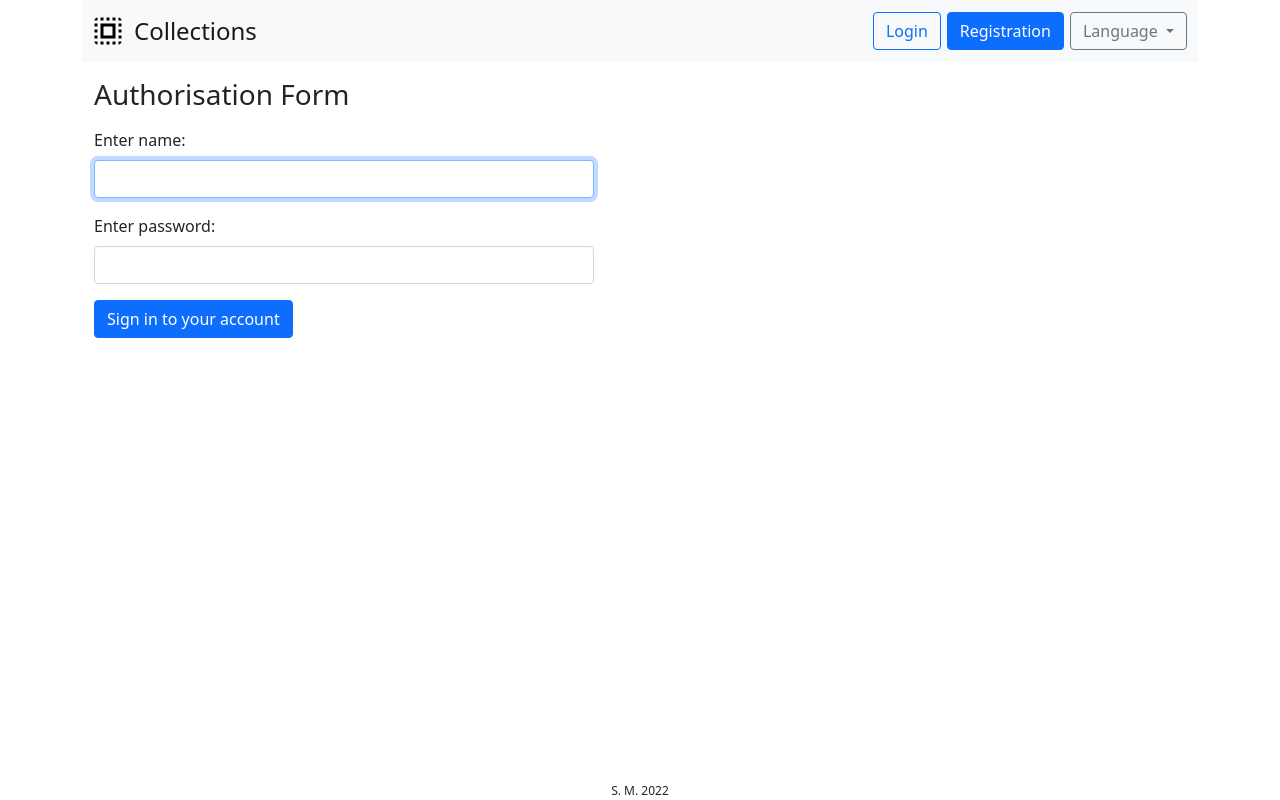
After one commit to MaxSank/Collections, a Django app: page /en/login_user/ in a window 1280 px wide. The commit adds this page. Run offline with Django 4.2, Linux system fonts and the light colour scheme; some libraries are stand-ins or nearby versions.

Commit message:
Add login, logout. Add first iteration of register, doesn't work: manager isn't available

```diff
--- a/collections_django/urls.py
+++ b/collections_django/urls.py
@@ -20,16 +20,12 @@ from django.conf.urls.static import static
 from django.conf.urls.i18n import i18n_patterns
 
 
-"""urlpatterns = i18n_patterns(
-    path('admin/', admin.site.urls),
-
-    prefix_default_language=False
-)"""
-
 urlpatterns = [
     path('admin/', admin.site.urls),
 ] + static(settings.STATIC_URL, document_root=settings.STATIC_ROOT)
 
 urlpatterns += i18n_patterns(
     path("", include('collection.urls')),
+    path("", include('django.contrib.auth.urls')),
+    path("", include('user.urls')),
 )
--- a/static/css/main.css
+++ b/static/css/main.css
@@ -28,3 +28,12 @@ footer {
   text-align: center;
   margin-top: 15px;
 }
+
+/* Width of registration and authorisation form */
+form[name*="registration_form"]{
+  max-width: 500px;
+}
+
+form[name*="authorisation_form"]{
+  max-width: 500px;
+}
--- a/templates/main/layout.html
+++ b/templates/main/layout.html
@@ -62,15 +62,15 @@
           </li>
 
           <li class="nav-item">
-            <a type="button" class="btn btn-outline-primary" href="">{% translate 'Logout' %}</a>
+            <a type="button" class="btn btn-outline-primary" href="{% url 'logout' %}">{% translate 'Logout' %}</a>
           </li>
         {% else %}
           <li class="nav-item">
-            <a type="button" class="btn btn-outline-primary" href="">{% translate 'Login' %}</a>
+            <a type="button" class="btn btn-outline-primary" href="{% url 'login' %}">{% translate 'Login' %}</a>
           </li>
 
           <li class="nav-item">
-            <a type="button" class="btn btn-primary" href="">{% translate 'Registration' %}</a>
+            <a type="button" class="btn btn-primary" href="{% url 'register' %}">{% translate 'Registration' %}</a>
           </li>
         {% endif %}
 
--- /dev/null
+++ b/templates/user/login.html
@@ -0,0 +1,43 @@
+{% extends "main/layout.html" %}
+{% load i18n %}
+
+
+{% block body %}
+<div class="container">
+
+    <h3 class="mb-3">{% translate 'Authorisation Form' %}</h3>
+
+    {% if messages %}
+        {% for message in messages %}
+            <div class="alert alert-warning alert-dismissible fade show" role="alert">
+            {{ message }}
+            <button type="button" class="btn-close" data-bs-dismiss="alert" aria-label="Close"></button>
+            </div>
+        {% endfor %}
+    {% endif %}
+
+    <form method="post" name="authorisation_form">
+        {% csrf_token %}
+
+        {% if user.is_authenticated %}
+            <div class="mb-3">
+                {% translate 'You are logged in as' %} {{ user.username }}, <a href="{% url 'logout' %}">{% translate 'Logout' %}</a>
+            </div>
+        {% endif %}
+
+        <div class="mb-3">
+            <label for="inputUsername" class="form-label required">{% translate 'Enter name:' %}</label>
+            <input type="text" name="username" id="inputUsername" class="form-control" required autofocus>
+        </div>
+        <div class="mb-3">
+            <label for="inputPassword" class="form-label required">{% translate 'Enter password:' %}</label>
+            <input type="password" name="password" id="inputPassword" class="form-control" required>
+        </div>
+
+      <button class="btn btn-primary" type="submit">
+            {% translate 'Sign in to your account' %}
+        </button>
+    </form>
+
+</div>
+{% endblock %}
--- /dev/null
+++ b/user/urls.py
@@ -0,0 +1,9 @@
+from django.urls import path
+from . import views
+
+
+urlpatterns = [
+    path('login_user/', views.login_user, name='login'),
+    path('logout_user/', views.logout_user, name='logout'),
+    path('register_user/', views.register_user, name='register'),
+]
--- a/user/views.py
+++ b/user/views.py
@@ -1,3 +1,56 @@
-from django.shortcuts import render
+from django.contrib.auth.forms import UserCreationForm
+from django.shortcuts import render, redirect
+from django.http import HttpRequest, HttpResponse
+from django.contrib.auth import authenticate, login, logout
+from django.contrib import messages
 
-# Create your views here.
+from django.urls import reverse_lazy
+from django.views.generic import CreateView
+from django.utils.translation import gettext as _
+
+
+def login_user(request: HttpRequest) -> HttpResponse:
+    if request.method == "POST":
+        username = request.POST['username']
+        password = request.POST['password']
+        user = authenticate(request, username=username, password=password)
+
+        if user is not None:
+            login(request, user)
+            return redirect('home')
+        else:
+            messages.success(request, ("Error!"))
+            return redirect('login')
+
+    else:
+        return render(
+            request,
+            'user/login.html',
+            {
+                "title": _("Authorisation Form"),
+            }
+        )
+
+
+def logout_user(request: HttpRequest) -> HttpResponse:
+    logout(request)
+    return redirect('home')
+
+
+def register_user(request: HttpRequest) -> HttpResponse:
+    if request.method == "POST":
+        form = UserCreationForm(request.POST)
+        if form.is_valid():
+            form.save()
+            return redirect('login')
+    else:
+        form = UserCreationForm()
+
+    return render(
+        request,
+        'user/register.html',
+        {
+            'form': form,
+            "title": _("Registration Form"),
+        }
+    )
```
Also changed, not shown: templates/collection/personal_page.html (+8 -8 lines), templates/user/register.html (added, +27 -0 lines).
